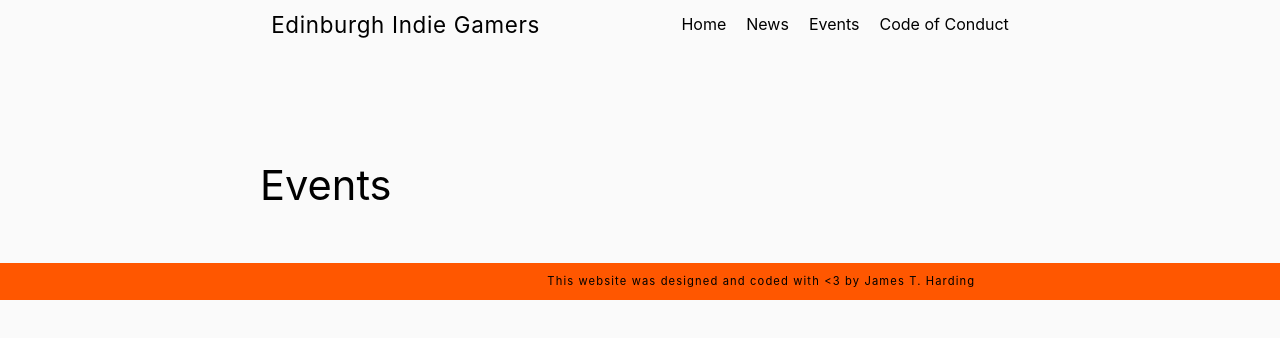
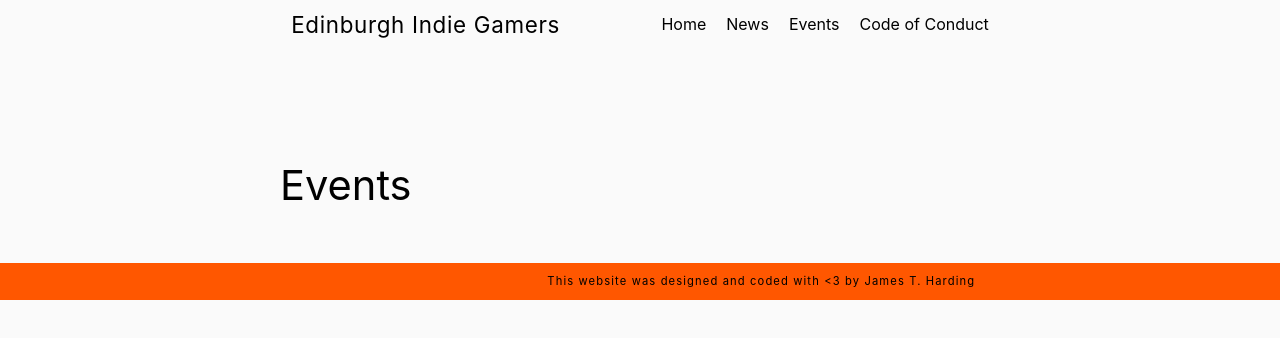
Before and after one commit to empowermint/edinburgh-indie-gamers, a Next.js app: page /events in a window 1280 px wide. Shown: the top 338 px of the page. Built offline with nearby package versions, Linux system fonts and the light colour scheme; a web font is replaced by a local one.

Commit message:
Fix max page width

```diff
--- a/styles/layout.scss
+++ b/styles/layout.scss
@@ -13,7 +13,7 @@ body {
 header,
 main,
 footer {
-  width: min(95ch, 95vw);
+  width: min(90ch, 95vw);
   margin-inline: auto;
 }
 
```
